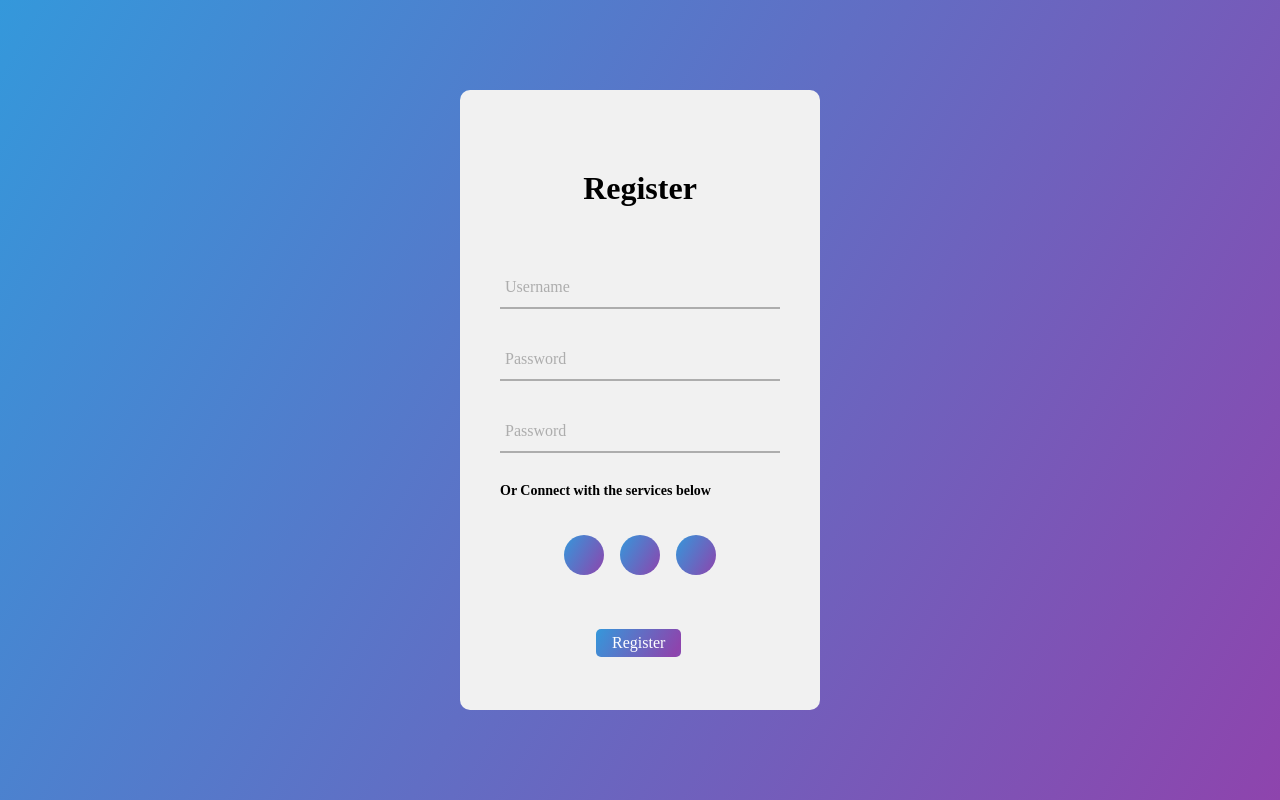
After one commit to clementdrd/area-app-fs, a Django app: page /Register/ in a window 1280 px wide. The commit adds this page. Run offline with Django 3.2, Linux system fonts and the light colour scheme; some libraries are stand-ins or nearby versions.

Commit message:
add the links between connection pages and home page

```diff
--- a/DjangoWeb/area/templates/index.html
+++ b/DjangoWeb/area/templates/index.html
@@ -36,7 +36,7 @@
         </nav>
         <nav id="log-in">
             <ul class="nav__links">
-                <li><a href="#">Se déconnecter</a></li>
+                <li><a href="/">Se déconnecter</a></li>
             </ul>
         </nav>
         <!-- <div>
--- /dev/null
+++ b/DjangoWeb/area/templates/register_page.html
@@ -0,0 +1,203 @@
+<!DOCTYPE html>
+<html lang="en" dir="ltr">
+  <head>
+    <meta charset="utf-8">
+    <title></title>
+    <link rel="stylesheet" href="style.css">
+    <link rel="stylesheet" href="https://kit.fontawesome.com/c609fbac99.js" crossorigin="anonymous">
+    <script src="https://cdnjs.cloudflare.com/ajax/libs/jquery/3.4.1/jquery.min.js" charset="utf-8"></script>
+  </head>
+  <body>
+      <form action="http://127.0.0.1:8000/" class="login-form">
+
+        <style>
+
+
+*{
+  margin: 0;
+  padding: 0;
+  text-decoration: none;
+  font-family: montserrat;
+  box-sizing: border-box;
+}
+
+body{
+  min-height: 100vh;
+  background-image: linear-gradient(120deg,#3498db,#8e44ad);
+}
+
+.s-m{
+  position: absolute;
+  top: 75%;
+  left: 50%;
+  transform: translate(-50%, -50%);
+}
+
+.s-m a{
+  display: inline-flex;
+  width: 40px;
+  height: 40px;
+  background-image: linear-gradient(120deg,#3498db,#8e44ad);
+  color:white;
+  margin: 0 6px;
+  border-radius: 50%;
+  justify-content: center;
+  align-items: center;
+  transition: 0.4s;
+  font-size: 24px;
+}
+
+.login-form h2{
+  font-size: 14px;
+}
+
+.s-m a:hover{
+  margin-bottom:10px;
+  background: #e67e22;
+}
+
+.s-m a i {
+  transition: 0.4s all;
+}
+
+.s-m a:hover > i{
+  transform: scale(1.6) rotate(25deg);
+}
+
+.login-form{
+  width: 360px;
+  background: #f1f1f1;
+  height: 620px;
+  padding: 80px 40px;
+  border-radius: 10px;
+  position: absolute;
+  left: 50%;
+  top: 50%;
+  transform: translate(-50%,-50%);
+}
+
+.login-form h1{
+  text-align: center;
+  margin-bottom: 60px;
+}
+
+.txtb{
+  border-bottom: 2px solid #adadad;
+  position: relative;
+  margin: 30px 0;
+}
+
+.txtb input{
+  font-size: 15px;
+  color: #333;
+  border: none;
+  width: 100%;
+  outline: none;
+  background: none;
+  padding: 0 5px;
+  height: 40px;
+}
+
+.txtb span::before{
+  content: attr(data-placeholder);
+  position: absolute;
+  top: 50%;
+  left: 5px;
+  color: #adadad;
+  transform: translateY(-50%);
+  z-index: -1;
+  transition: .5s;
+}
+
+.txtb span::after{
+  content: '';
+  position: absolute;
+  width: 0%;
+  height: 2px;
+  transition: .5s;
+}
+
+.focus + span::before{
+  top: -5px;
+}
+.focus + span::after{
+  width: 100%;
+}
+
+.logbtn{
+margin-left: 6em;
+background: linear-gradient(120deg,#3498db,#8e44ad,#3498db);
+border: none;
+color: white;
+margin-top:130px;
+padding: 5px 16px;
+text-align: center;
+text-decoration: none;
+display: inline-block;
+font-size: 16px;
+  background-size: 200%;
+  color: #fff;
+  outline: none;
+  cursor: pointer;
+transition: .5s;
+border-radius: 5px 5px 5px 5px;
+}
+
+.logbtn:hover{
+  background-position: right;
+}
+
+.bottom-text{
+  margin-top: 60px;
+  text-align: center;
+  font-size: 13px;
+}
+
+
+        </style>
+
+
+        <h1>Register</h1>
+
+        <div class="txtb">
+          <input type="text">
+          <span data-placeholder="Username"></span>
+        </div>
+
+        <div class="txtb">
+          <input type="password">
+          <span data-placeholder="Password"></span>
+        </div>
+
+        <div class="txtb">
+          <input type="password">
+          <span data-placeholder="Password"></span>
+        </div>
+
+        <h2>Or Connect with the services below</h2>
+
+        <div class="s-m">
+          <a href="http://facebook.com"><i class="fab fa-google"></i></a>
+          <a href="http://office.com"><i class="fab fa-facebook"></i></a>
+          <a href="http://accounts.google.com"><i class="fab fa-microsoft"></i></a>
+        </div>
+
+        <input type="submit" class="logbtn" value="Register" href="/">
+
+      </form>
+
+      <script type="text/javascript">
+      $(".txtb input").on("focus",function(){
+        $(this).addClass("focus");
+      });
+
+      $(".txtb input").on("blur",function(){
+        if($(this).val() == "")
+        $(this).removeClass("focus");
+      });
+
+      </script>
+
+
+  </body>
+</html>
--- a/DjangoWeb/area/urls.py
+++ b/DjangoWeb/area/urls.py
@@ -1,7 +1,11 @@
 from django.urls import path
+from django.conf.urls import url
 from . import views
 
 app_name = 'area'
 urlpatterns = [
-    path('', views.home, name='index')
+    path('', views.login, name='login'),
+    url(r'^Home/', views.home),
+    url(r'^Loader/', views.loading_page),
+    url(r'^Register/', views.register),
 ]
--- a/DjangoWeb/area/views.py
+++ b/DjangoWeb/area/views.py
@@ -11,3 +11,12 @@ def home(request):
     return render(request, 'index.html', {
         'ip': geodata,
     })
+
+def loading_page(request):
+    return render(request, 'loader.html')
+
+def login(request):
+    return render(request, 'login_page.html')
+
+def register(request):
+    return render(request, 'register_page.html')
```
Also changed, not shown: DjangoWeb/area/templates/loader.html (added, +34 -0 lines), DjangoWeb/area/templates/login_page.html (added, +176 -0 lines).
